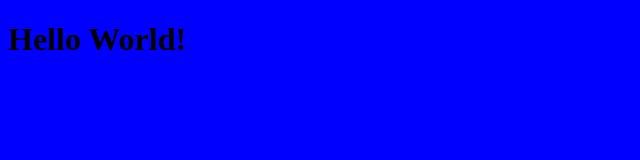
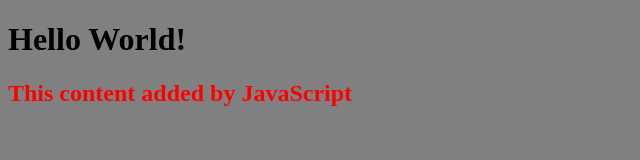
Before and after one commit to Cstephens-1/example-repository, a plain HTML site: page index.html in a window 1280 px wide. Shown: the whole page, without its empty margins (0-640 px from the left). Drawn offline with Linux system fonts and the light colour scheme.

Commit message:
updated style.css, index.html, and added script.js

```diff
--- a/index.html
+++ b/index.html
@@ -9,5 +9,6 @@
 </head>
 <body>
     <h1>Hello World!</h1>
+    <script src="script.js"></script>
 </body>
 </html>
--- /dev/null
+++ b/script.js
@@ -0,0 +1,4 @@
+const h2 = document.createElement('h2');
+h2.textContent= "This content added by JavaScript"
+
+document.querySelector('body').appendChild(h2);
--- a/style.css
+++ b/style.css
@@ -1,3 +1,7 @@
 body {
-    background: blue;
+    background: grey;
 }
+
+h2{
+    color: red;
+}
```
